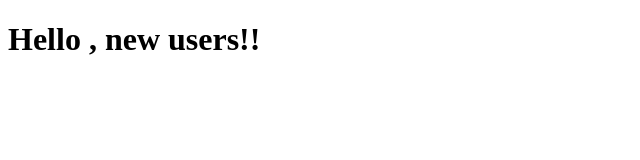
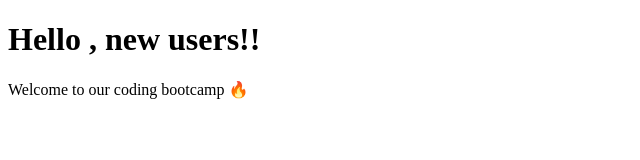
Before and after one commit to Vaibhexa/codverse, a plain HTML site: page index.html in a window 1280 px wide. Shown: the whole page, without its empty margins (0-640 px from the left). Drawn offline with Linux system fonts and the light colour scheme.

Commit message:
random change

```diff
--- a/index.html
+++ b/index.html
@@ -7,5 +7,6 @@
 </head>
 <body>
     <h1>Hello , new users!!</h1>
+    <p>Welcome to our coding bootcamp 🔥</p>
 </body>
 </html>
```
